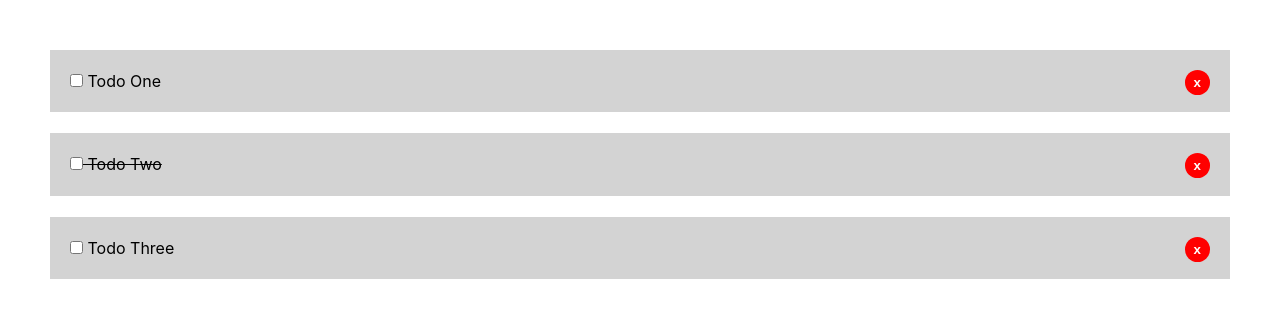
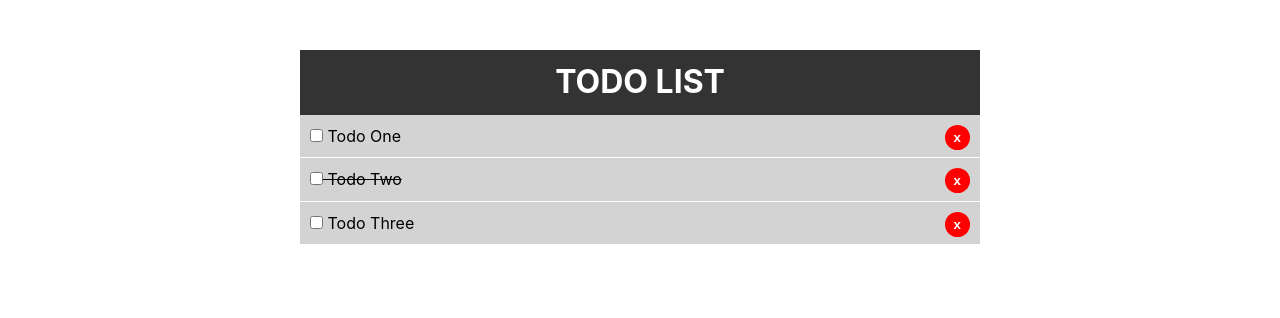
Before and after one commit to bertamatu/vueJs-todo-list, a Vue app: page / in a window 1280 px wide. Shown: the top 318 px of the page. Built offline with nearby package versions, Linux system fonts and the light colour scheme.

Commit message:
Header added

```diff
--- a/src/App.vue
+++ b/src/App.vue
@@ -1,14 +1,16 @@
 <template>
   <div id="app">
+    <Header />
     <Todos v-bind:todos="todos" v-on:delete-todo="deleteTodo" />
   </div>
 </template>
 
 <script>
+import Header from "./components/layout/Header"
 import Todos from "./components/Todos";
 export default {
   name: "App",
-  components: { Todos },
+  components: { Header, Todos },
   data() {
     return {
       todos: [
@@ -21,6 +23,9 @@
   methods: {
     deleteTodo(id) {
       this.todos = this.todos.filter(todo => todo.id !== id);
+    },
+    addTodo(newTodo){
+      this.todos = [...this.todos, newTodo];
     }
   }
 };
@@ -30,11 +35,12 @@
 * {
   box-sizing: border-box;
   margin: 0;
-  padding: 10px;
+  padding: 0;
 }
 body {
   font-family: -apple-system, BlinkMacSystemFont, "Segoe UI", Roboto, Oxygen,
     Ubuntu, Cantarell, "Open Sans", "Helvetica Neue", sans-serif;
   line-height: 1.4;
+  padding: 50px 300px;
 }
 </style>
--- /dev/null
+++ b/src/components/layout/Header.vue
@@ -0,0 +1,25 @@
+<template>
+    <header class="header">
+<h1>TODO LIST</h1>
+    </header>
+</template>
+
+<script>
+export default {
+    name: "Header"
+}
+</script>
+
+<style scoped>
+    .header {
+        background: #333;
+        color: white;
+        text-align: center;
+        padding: 10px;
+    }
+
+    .header a {
+        color: white;
+        padding-right: 5px;
+    }
+</style>
```
Also changed, not shown: 1 other file (tests, documents, lock files or other folders).
